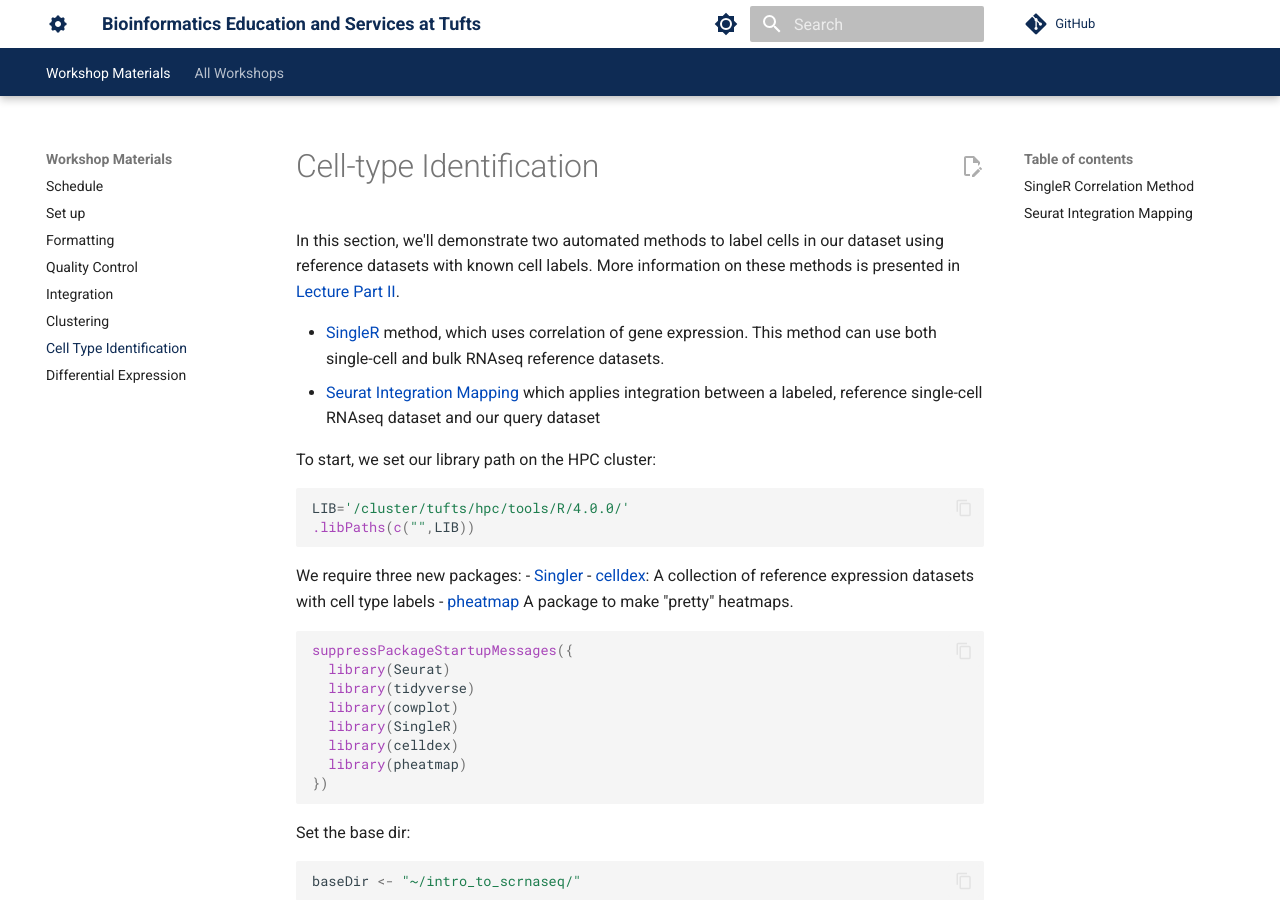
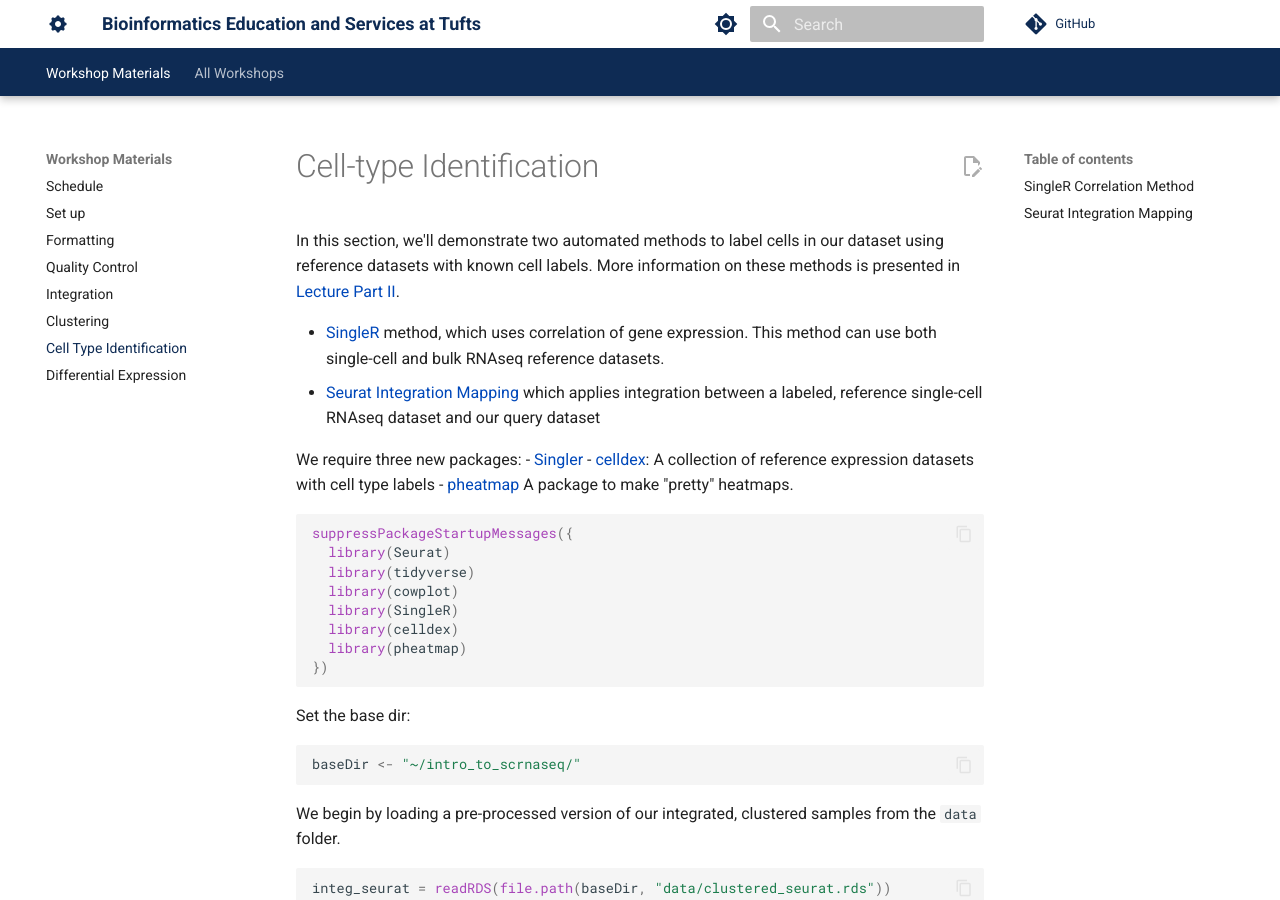
Before and after one commit to best-tufts/intro_to_single_cell_rnaseq, an MkDocs documentation site: the page built from docs/intro_to_single_cell_rnaseq/06_cell_type_identification.md, in a window 1280 px wide and 900 px high. Built offline with MkDocs 1.6.1 and Material for MkDocs 9.7.7, drawn with Linux system fonts in a browser that asks for light colours; comment, search, counter and statistics services are not loaded; some of the changed text lies outside the part shown.

Commit message:
Update Tutorial 06 for current Pax RStudio environment

````diff
--- a/docs/intro_to_single_cell_rnaseq/06_cell_type_identification.md
+++ b/docs/intro_to_single_cell_rnaseq/06_cell_type_identification.md
@@ -8,11 +8,7 @@ In this section, we'll demonstrate two automated methods to label cells in our d
 - [SingleR](https://bioconductor.org/packages/devel/bioc/vignettes/SingleR/inst/doc/SingleR.html) method, which uses correlation of gene expression. This method can use both single-cell and bulk RNAseq reference datasets.
 - [Seurat Integration Mapping](https://satijalab.org/seurat/articles/integration_mapping.html) which applies integration between a labeled, reference single-cell RNAseq dataset and our query dataset
 
-To start, we set our library path on the HPC cluster:
-```R
-LIB='/cluster/tufts/hpc/tools/R/4.0.0/'
-.libPaths(c("",LIB))
-```
+
 
 We require three new packages:
 - [Singler](https://bioconductor.org/packages/release/bioc/html/SingleR.html)
````
Also changed, not shown: other parts of docs/intro_to_single_cell_rnaseq/06_cell_type_identification.md (+5 -1 lines).
